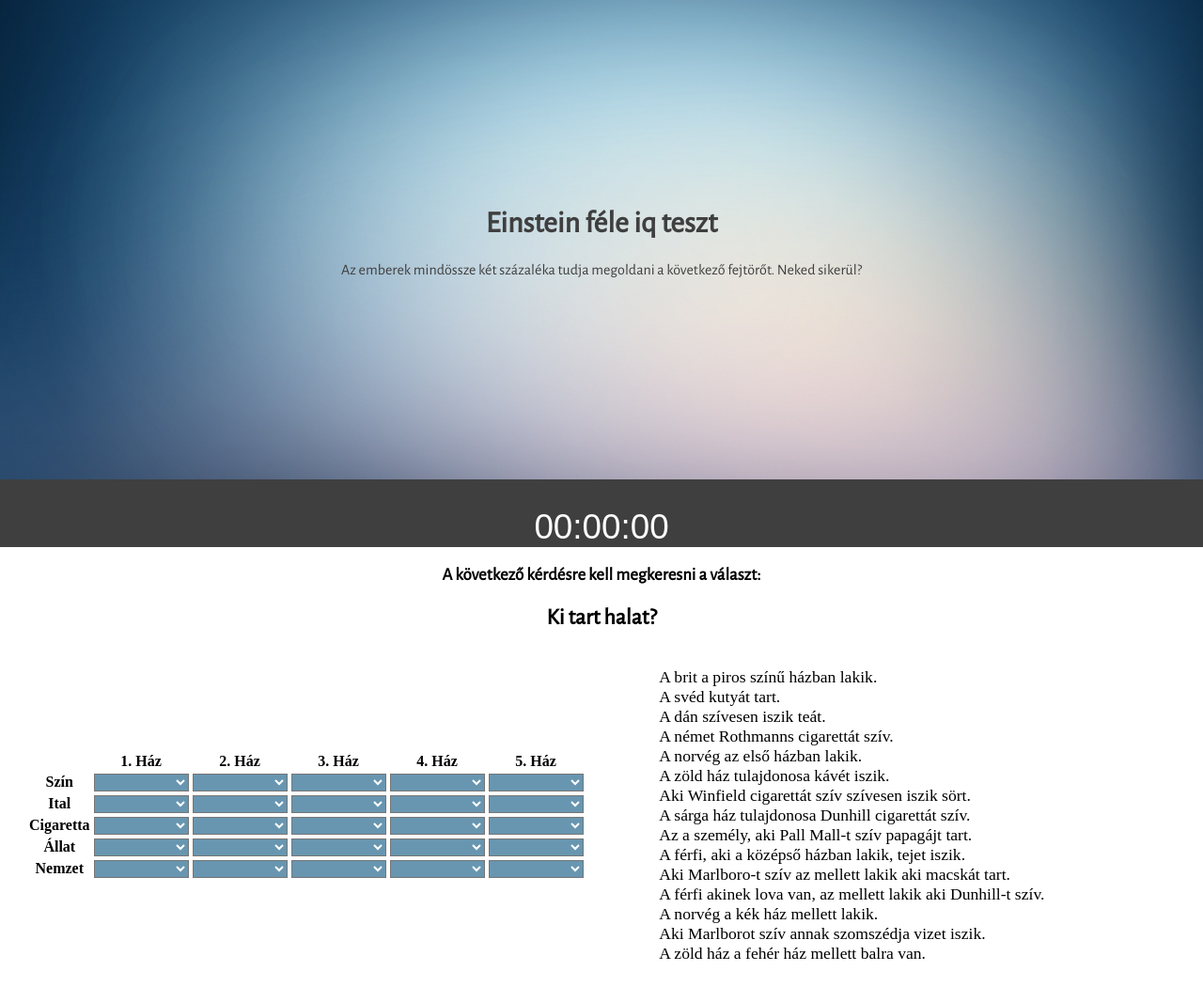
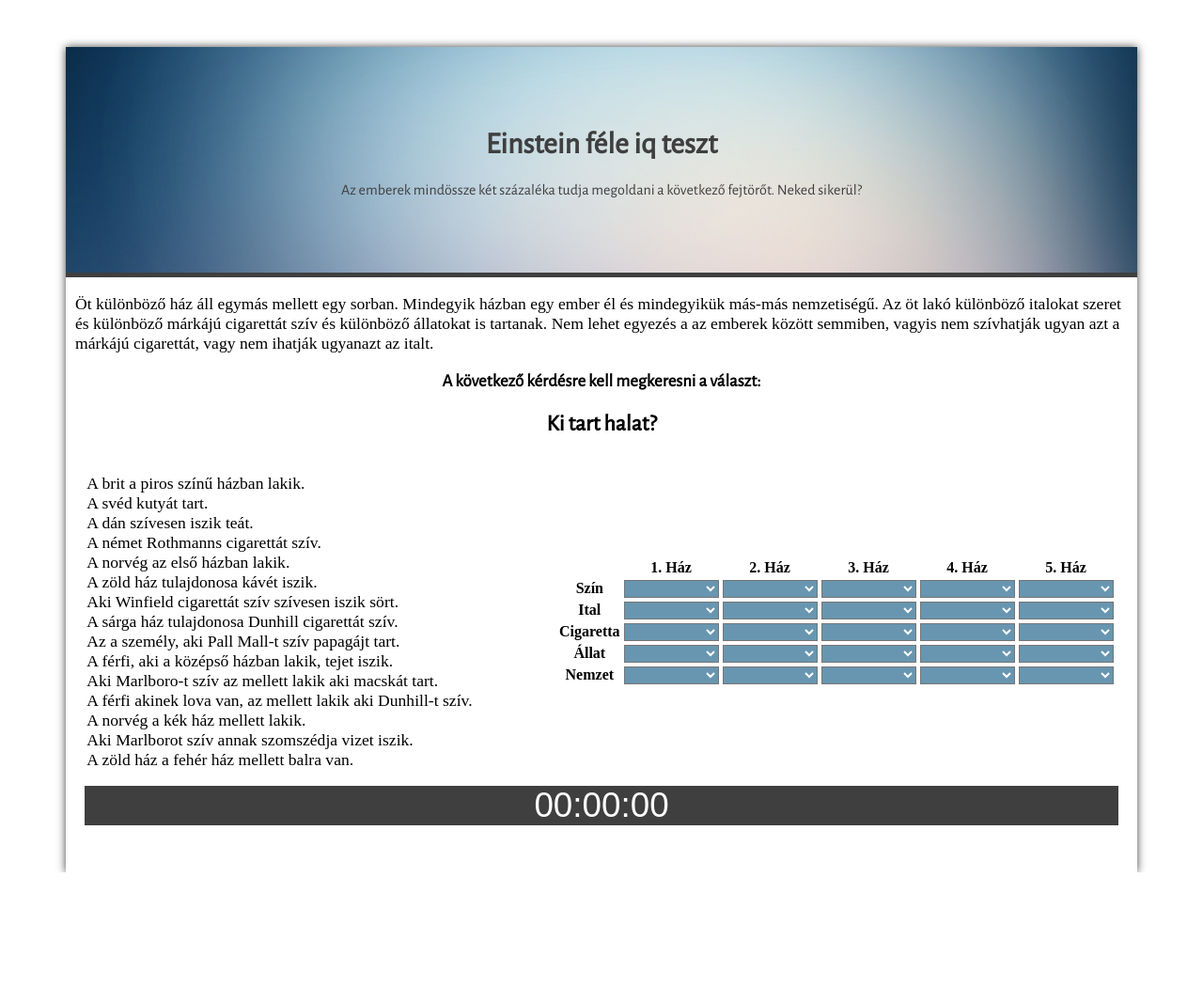
Before and after one commit to rabbrobert/iq, a plain HTML site: page index.html in a window 1280 px wide. Shown: the whole page at 94% size. After the commit the page ends 928 px from the top, so only its background shows below. Drawn offline with nearby package versions, Linux system fonts and the light colour scheme.

Commit message:
2.0
keretes elrendezés

```diff
--- a/css/base.css
+++ b/css/base.css
@@ -3,14 +3,26 @@
     color: #ffffff;
     text-align: center;
     list-style-type: none;
-    padding-top: 25px;
     font-size: 2.3em;
 
 }
 
+body {
+    width: 1140px;
+    margin: auto;
+    -webkit-box-shadow: 0px 0px 9px 0px rgba(0,0,0,0.75);
+    -moz-box-shadow: 0px 0px 9px 0px rgba(0,0,0,0.75);
+    box-shadow: 0px 0px 9px 0px rgba(0,0,0,0.75);
+}
+@media screen and (max-width:1245px){
+    body {
+        width:100%;
+    }
+}
 /* Header */
 
 header {
+    margin-top: 50px;
     display: flex;
     align-content: center;
     justify-content: center;
@@ -21,10 +33,10 @@ header {
     background-position: center;
     background-repeat: no-repeat;
     background-size: cover;
-    height: 65%;
-    margin-top: -8px;
+    height: 30%;
+    /*margin-top: -8px;
     margin-right: -8px;
-    margin-left: -8px;
+    margin-left: -8px;*/
     border-bottom: 5px solid #3f3f3f;
 }
 .header-content {
@@ -37,9 +49,10 @@ header {
 
 .jumbotron2 {
     background-color: #3f3f3f;
-    margin-left: -8px;
+    width: 100%;
+   /* margin-left: -8px;
     margin-right: -8px;
-
+    */
 
 }
 /*content*/
@@ -47,6 +60,11 @@ header {
 .h2-1, .h3-1 {
     text-align: center;
     font-family: 'Alegreya Sans', sans-serif;
+}
+.p-1 {
+    padding-left: 10px;
+    padding-right: 10px;
+    font-size: 1.1em;
 }
 section {
     padding-left: 20px;
@@ -66,8 +84,9 @@ section {
 
 .text-1 {
     width: 45%;
+    margin: auto;
 }
-@media screen and (max-width:1000px){
+@media screen and (max-width:1245px){
     .table-1 {
         width:100%;
         margin: auto;
@@ -85,8 +104,8 @@ section {
 /* Table */
 
 .table-1 {
-    width: 45%;
-
+   /* width: 45%;*/
+    margin: auto;
 }
 .table-1 {
     width:auto;
@@ -109,3 +128,8 @@ section {
     padding-right: 5px;
 
 }
+
+/* Footer */
+footer{
+    height: 50px;
+}
--- a/index.html
+++ b/index.html
@@ -4,7 +4,7 @@
         <meta charset="utf-8" />
         <meta name="viewport" content="width=device-width, initial-scale=1.0">
         <meta http-equiv="X-UA-Compatible" content="IE=Edge" />
-        <title>Einstein IQ test</title>
+        <title>Einstein IQ teszt</title>
         <script type="text/javascript" src="js/cube.js" > </script>
         <!-- CSS -->
         <link rel="stylesheet" type="text/css" href="css/base.css">
@@ -17,23 +17,36 @@
     </head>
 <body>
     <header>
+
         <div class="header-content">
             <h1>Einstein féle iq teszt</h1>
             <p>Az emberek mindössze két százaléka tudja megoldani a következő fejtörőt. Neked sikerül?</p>
         </div>
     </header>
-    <div class="jumbotron2">
-         <div  class="grid">
-                <div class="bord">
-                        <li id="cl" class="clock">
-                                00:00:00
-                        </li>
-                 </div>
-        </div>
-    </div>
+
+    <p class="p-1">Öt különböző ház áll egymás mellett egy sorban. Mindegyik házban egy ember él és mindegyikük más-más nemzetiségű. Az öt lakó különböző italokat szeret és különböző márkájú cigarettát szív és különböző állatokat is tartanak. Nem lehet egyezés a az emberek között semmiben, vagyis nem szívhatják ugyan azt a márkájú cigarettát, vagy nem ihatják ugyanazt az italt. </p>
     <h3 class="h3-1">A következő kérdésre kell megkeresni a választ:</h3>
     <h2 class="h2-1">Ki tart halat?</h2>
     <section>
+        <div class="text-1">
+            <p>
+                A brit a piros színű házban lakik.<br>
+                A svéd kutyát tart.<br>
+                A dán szívesen iszik teát.<br>
+                A német Rothmanns cigarettát szív.<br>
+                A norvég az első házban lakik.<br>
+                A zöld ház tulajdonosa kávét iszik.<br>
+                Aki Winfield cigarettát szív szívesen iszik sört.<br>
+                A sárga ház tulajdonosa Dunhill cigarettát szív.<br>
+                Az a személy, aki Pall Mall-t szív papagájt tart.<br>
+                A férfi, aki a középső házban lakik, tejet iszik.<br>
+                Aki Marlboro-t szív az mellett lakik aki macskát tart.<br>
+                A férfi akinek lova van, az mellett lakik aki Dunhill-t szív.<br>
+                A norvég a kék ház mellett lakik.<br>
+                Aki Marlborot szív annak szomszédja vizet iszik.<br>
+                A zöld ház a fehér ház mellett balra van.<br>
+            </p>
+        </div>
         <table class="table-1">
             <tr>
                 <th></th>
@@ -134,26 +147,19 @@
                 </td>
             </tr>
         </table>
-        <div class="text-1">
-            <p>
-                A brit a piros színű házban lakik.<br>
-                A svéd kutyát tart.<br>
-                A dán szívesen iszik teát.<br>
-                A német Rothmanns cigarettát szív.<br>
-                A norvég az első házban lakik.<br>
-                A zöld ház tulajdonosa kávét iszik.<br>
-                Aki Winfield cigarettát szív szívesen iszik sört.<br>
-                A sárga ház tulajdonosa Dunhill cigarettát szív.<br>
-                Az a személy, aki Pall Mall-t szív papagájt tart.<br>
-                A férfi, aki a középső házban lakik, tejet iszik.<br>
-                Aki Marlboro-t szív az mellett lakik aki macskát tart.<br>
-                A férfi akinek lova van, az mellett lakik aki Dunhill-t szív.<br>
-                A norvég a kék ház mellett lakik.<br>
-                Aki Marlborot szív annak szomszédja vizet iszik.<br>
-                A zöld ház a fehér ház mellett balra van.<br>
-            </p>
+        <div class="jumbotron2">
+            <div  class="grid">
+                <div class="bord">
+                        <li id="cl" class="clock">
+                                00:00:00
+                        </li>
+                 </div>
+            </div>
         </div>
     </section>
+    <footer>
+
+    </footer>
 
 </body>
 <!--p style="text-align: center;">
```
